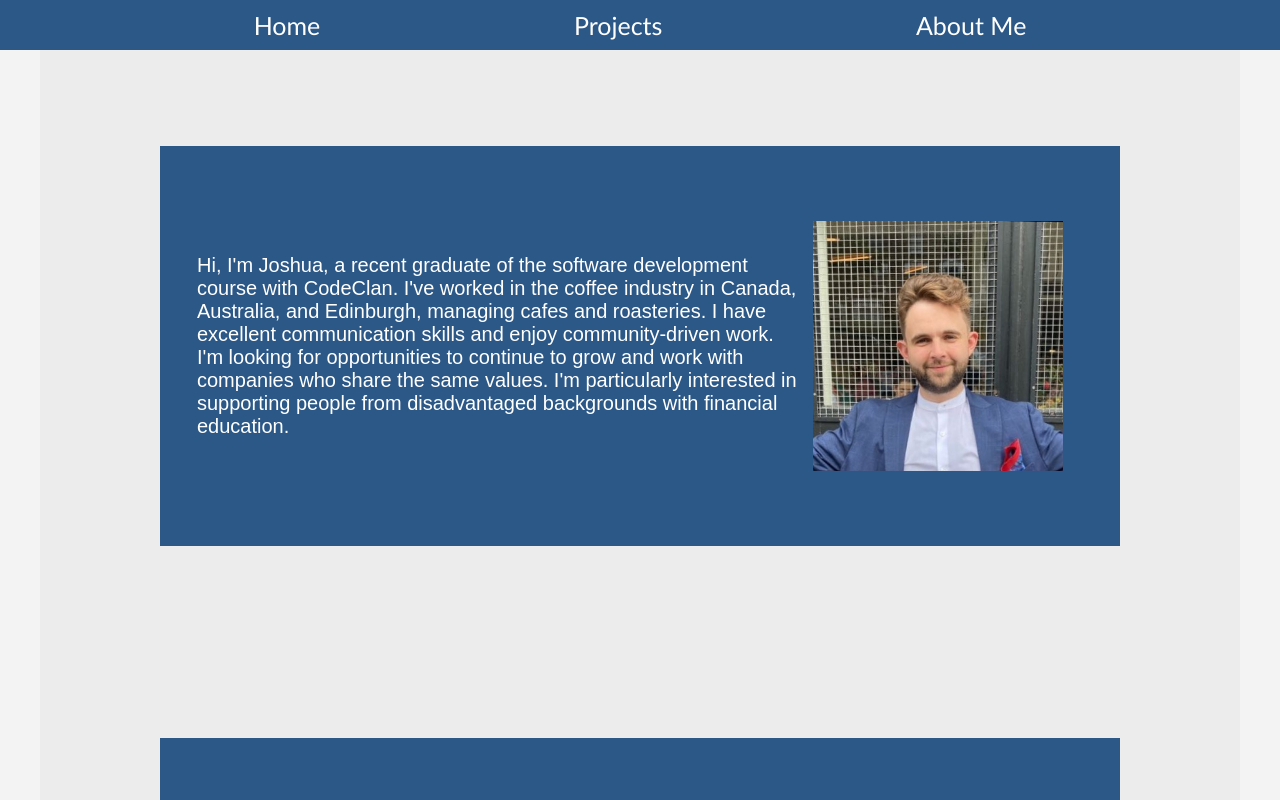
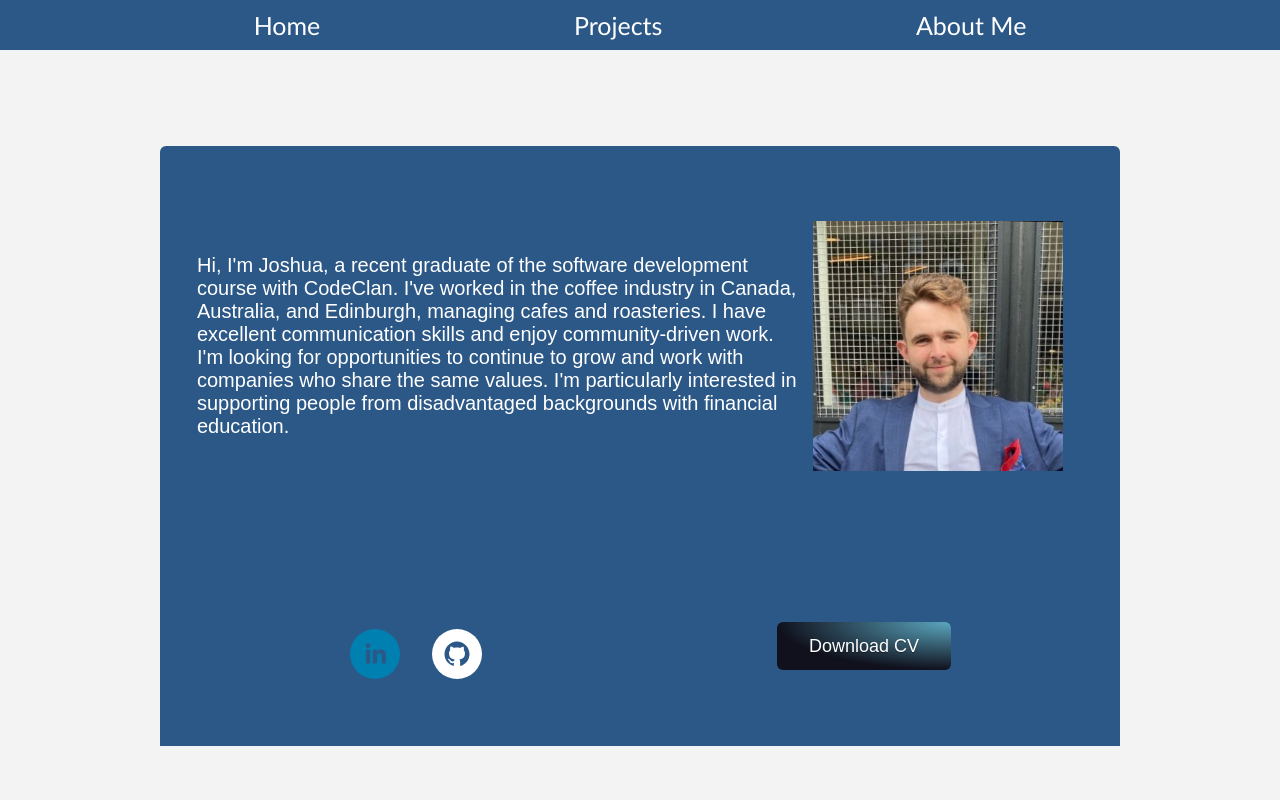
Before and after one commit to MackieJG/portfolio, a Next.js app: page /profile in a window 1280 px wide. Shown: the top 800 px of the page. Built offline with nearby package versions, Linux system fonts and the light colour scheme.

Commit message:
updating css

```diff
--- a/src/styles/profile.module.css
+++ b/src/styles/profile.module.css
@@ -3,7 +3,7 @@
     max-width: 1200px;
     margin: auto;
     justify-content: center;
-    background-color: #ececec;
+    background-color: #f3f3f3;
 
 }
 
@@ -14,9 +14,10 @@
     color: #ffff;
     justify-content: center;
     padding: 2rem;
-    margin: 6rem 0;
+    margin-top: 6rem;
     background-color: #2c5887;
-
+    border-top-left-radius: 6px;
+    border-top-right-radius: 6px;
 }
 
 .profile {
@@ -44,8 +45,8 @@
     color: #ffff;
     justify-content: center;
     padding: 2rem;
-    margin: 6rem 0;
     background-color: #2c5887;
+
 }
 .socialIconsContainer {
     display: flex;
```
